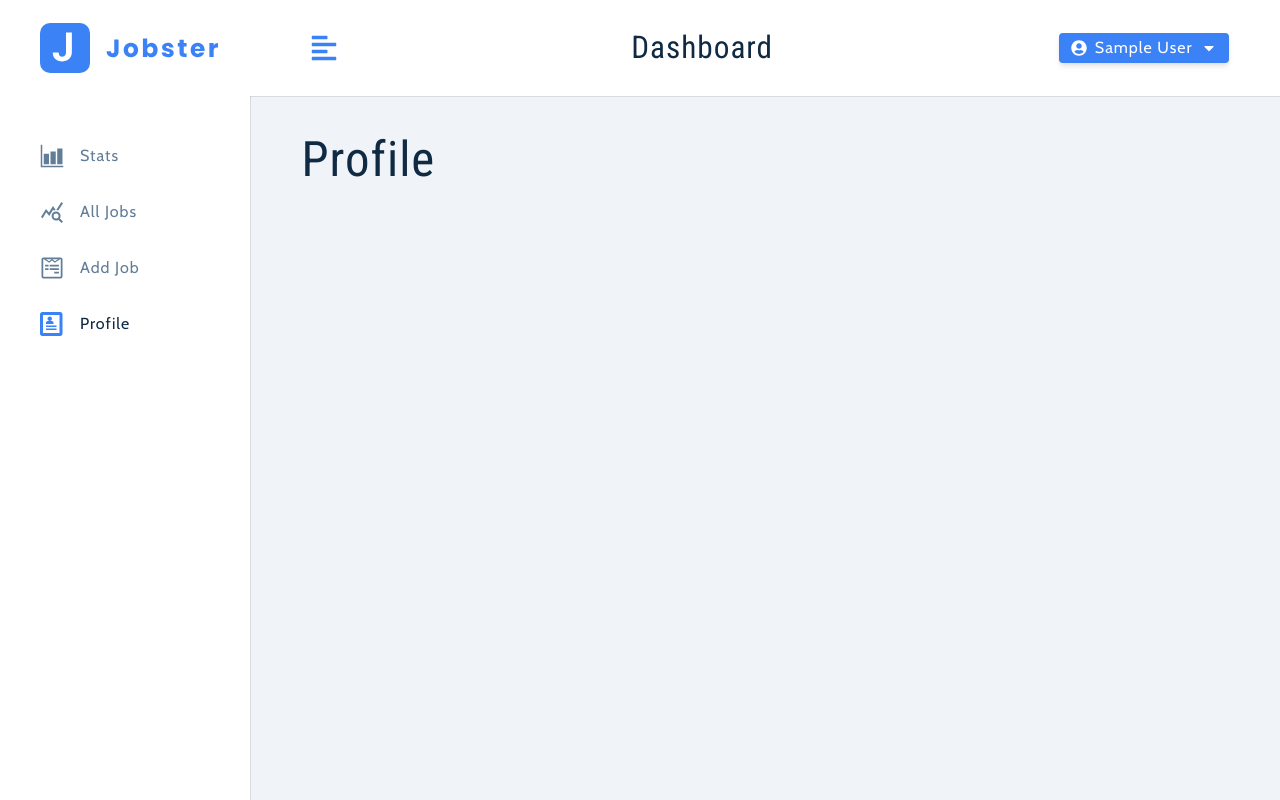
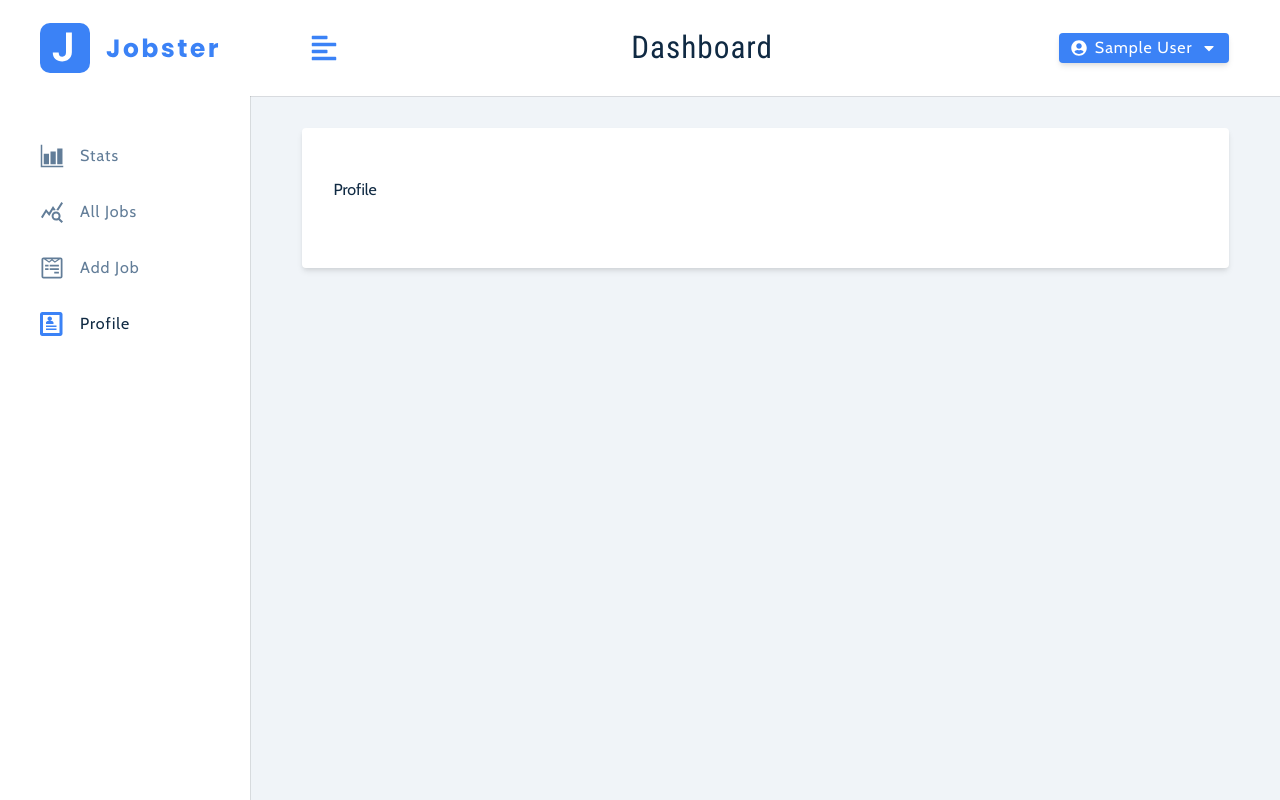
Before and after one commit to pktcodes/jobster-react-project-v2, a React (Vite) app: page /dashboard/profile in a window 1280 px wide. Built offline with nearby package versions, Linux system fonts and the light colour scheme; sample sign-in values are in the browser's storage.

Commit message:
Profile Page - Intro

```diff
--- a/src/pages/dashboard/Profile.jsx
+++ b/src/pages/dashboard/Profile.jsx
@@ -1,5 +1,72 @@
+import styled from 'styled-components';
+
 const Profile = () => {
-  return <h1>Profile</h1>;
+  return <Wrapper>Profile</Wrapper>;
 };
 
+const Wrapper = styled.section`
+  border-radius: var(--borderRadius);
+  width: 100%;
+  background: var(--white);
+  padding: 3rem 2rem 4rem;
+  box-shadow: var(--shadow-2);
+  h3 {
+    margin-top: 0;
+  }
+  .form {
+    margin: 0;
+    border-radius: 0;
+    box-shadow: none;
+    padding: 0;
+    max-width: 100%;
+    width: 100%;
+  }
+  .form-row {
+    margin-bottom: 0;
+  }
+  .form-center {
+    display: grid;
+    row-gap: 0.5rem;
+  }
+  .form-center button {
+    align-self: end;
+    height: 35px;
+    margin-top: 1rem;
+  }
+  .btn-container {
+    display: grid;
+    grid-template-columns: 1fr 1fr;
+    column-gap: 1rem;
+    align-self: flex-end;
+    margin-top: 0.5rem;
+    button {
+      height: 35px;
+    }
+  }
+  .clear-btn {
+    background: var(--grey-500);
+  }
+  .clear-btn:hover {
+    background: var(--black);
+  }
+  @media (min-width: 992px) {
+    .form-center {
+      grid-template-columns: 1fr 1fr;
+      align-items: center;
+      column-gap: 1rem;
+    }
+    .btn-container {
+      margin-top: 0;
+    }
+  }
+  @media (min-width: 1120px) {
+    .form-center {
+      grid-template-columns: 1fr 1fr 1fr;
+    }
+    .form-center button {
+      margin-top: 0;
+    }
+  }
+`;
+
 export default Profile;
```
